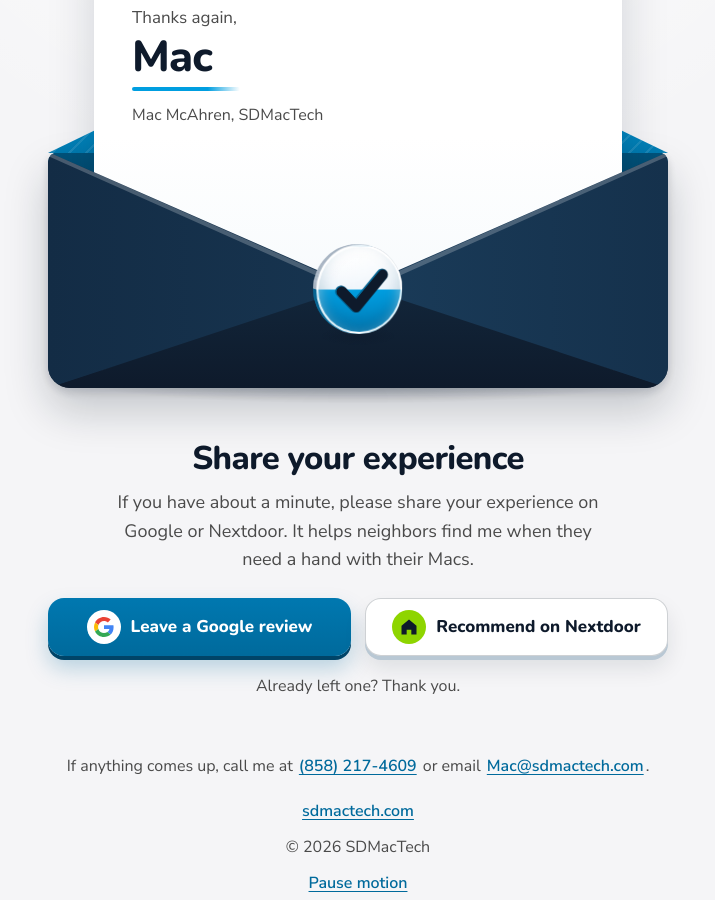
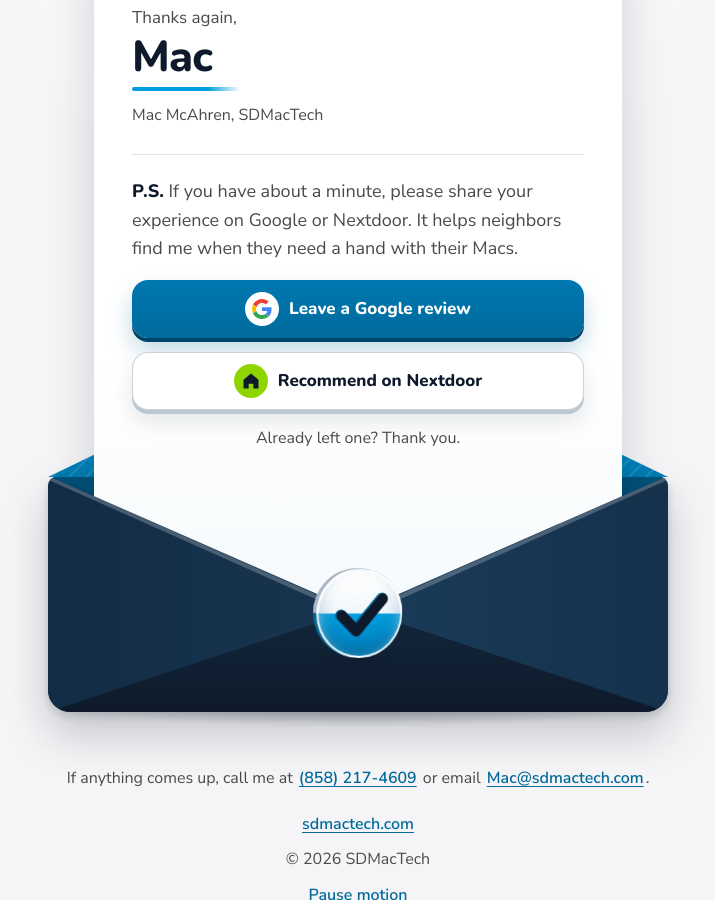
Before and after one commit to sdmactech/thankyou, a plain HTML site: page index.html in a window 1280 px wide. Shown: the part 501-1401 px from the top of the page, without its empty margins (282-997 px from the left). Drawn offline with nearby package versions, Linux system fonts and the light colour scheme.

Commit message:
Move the review ask onto the note as a P.S. with both buttons
People could miss the buttons below the envelope. Links unchanged.

Co-Authored-By: Claude Fable 5.2 <noreply@anthropic.com>

```diff
--- a/index.html
+++ b/index.html
@@ -81,10 +81,11 @@ h1{margin:16px 0 16px;color:var(--navy);font:800 clamp(2rem,3.4vw,2.7rem)/1.06 '
 .seal path{fill:none;stroke:var(--c);stroke-width:12;stroke-linecap:round;stroke-linejoin:round;stroke-dasharray:1 2;stroke-dashoffset:0}
 
 /* review block */
-.review{padding:52px 0 0;text-align:center}
+.review{margin-top:26px;padding-top:22px;border-top:1px solid #d5e3ec}
 h2{margin:0 0 10px;color:var(--navy);font:800 clamp(1.65rem,3vw,2.05rem)/1.15 'Nunito',system-ui,sans-serif;letter-spacing:-.02em;text-wrap:balance}
-.review p{max-width:46ch;margin:0 auto}
-.buttons{display:grid;grid-template-columns:repeat(2,minmax(0,1fr));gap:14px;margin-top:24px}
+.review .ps{font-size:18px;line-height:1.58;text-wrap:pretty}
+.review .ps strong{color:var(--navy);font-weight:800;font-family:'Nunito',system-ui,sans-serif}
+.buttons{display:grid;grid-template-columns:minmax(0,1fr);gap:14px;margin-top:18px}
 .review-button{display:flex;align-items:center;justify-content:center;gap:10px;min-width:0;min-height:58px;padding:10px 12px;border-radius:16px;color:var(--navy);background:#fff;box-shadow:inset 0 0 0 1px rgba(14,26,43,.20),0 4px 0 #b9c8d4,0 12px 22px rgba(14,26,43,.10);text-decoration:none;text-align:center;font:800 1.0625rem/1.2 'Nunito',system-ui,sans-serif;text-wrap:balance;transition:transform .2s var(--ease),box-shadow .2s var(--ease);touch-action:manipulation;-webkit-tap-highlight-color:transparent}
 .review-button.google{color:#fff;background:linear-gradient(180deg,#0078B0,var(--deep));box-shadow:0 4px 0 #004468,0 12px 22px rgba(0,106,156,.26)}
 .review-button:active{transform:translateY(3px);transition:none;box-shadow:inset 0 0 0 1px rgba(14,26,43,.20),0 1px 0 #b9c8d4}
@@ -92,7 +93,7 @@ h2{margin:0 0 10px;color:var(--navy);font:800 clamp(1.65rem,3vw,2.05rem)/1.15 'N
 .icon{width:34px;height:34px;display:inline-flex;align-items:center;justify-content:center;flex:none;border-radius:50%;background:#fff}
 .icon.nextdoor{background:#8ED500}
 .icon svg{width:20px;height:20px}
-.review .thanks{margin-top:18px;font-size:1rem}
+.review .thanks{margin-top:16px;font-size:1rem;text-align:center}
 footer{max-width:640px;margin:44px auto 0;padding:0 20px calc(40px + env(safe-area-inset-bottom,0px));text-align:center;font-size:1rem}
 footer p + p{margin-top:0}
 footer a{display:inline-block;padding:10px 2px;font-weight:600}
@@ -109,8 +110,7 @@ main{margin-top:12px}
 .badge{font-size:clamp(1rem,5.4vw,1.3rem)}
 .letter p{font-size:17.5px}
 .signature{font-size:2.4rem}
-.buttons{grid-template-columns:minmax(0,1fr)}
-.review{padding-top:44px}
+.review .ps{font-size:17.5px}
 }
 
 /* one opening sequence, then quiet idle motion; only when motion is welcome */
@@ -159,6 +159,15 @@ main{margin-top:12px}
         <p class="closing">Thanks again,</p>
         <p class="signature">Mac</p>
         <span class="signature-detail">Mac McAhren, SDMacTech</span>
+        <section class="review" aria-labelledby="review-title">
+          <h2 id="review-title" class="vh">Share your experience</h2>
+          <p class="ps"><strong>P.S.</strong> If you have about a minute, please share your experience on Google or Nextdoor. It helps neighbors find me when they need a hand with their Macs.</p>
+          <div class="buttons">
+            <a class="review-button google" href="https://g.page/r/Cdm8YbNxgzFSEBM/review" target="_blank" rel="noopener"><span class="icon" aria-hidden="true"><svg focusable="false" viewBox="0 0 48 48"><path fill="#EA4335" d="M24 9.5c3.54 0 6.71 1.22 9.21 3.6l6.85-6.85C35.9 2.38 30.47 0 24 0 14.62 0 6.51 5.38 2.56 13.22l7.98 6.19C12.43 13.72 17.74 9.5 24 9.5z"/><path fill="#4285F4" d="M46.98 24.55c0-1.57-.15-3.09-.38-4.55H24v9.02h12.94c-.58 2.96-2.26 5.48-4.78 7.18l7.73 6c4.51-4.18 7.09-10.36 7.09-17.65z"/><path fill="#FBBC05" d="M10.53 28.59c-.48-1.45-.76-2.99-.76-4.59s.27-3.14.76-4.59l-7.98-6.19C.92 16.46 0 20.12 0 24s.92 7.54 2.56 10.78z"/><path fill="#34A853" d="M24 48c6.48 0 11.93-2.13 15.89-5.81l-7.73-6c-2.15 1.45-4.92 2.3-8.16 2.3-6.26 0-11.57-4.22-13.47-9.91l-7.98 6.19C6.51 42.62 14.62 48 24 48z"/></svg></span><span>Leave a Google review<span class="vh"> (opens in a new tab)</span></span></a>
+            <a class="review-button" href="https://nextdoor.com/pages/applemac-consulting-san-diego-ca/" target="_blank" rel="noopener"><span class="icon nextdoor" aria-hidden="true"><svg viewBox="0 0 24 24" focusable="false"><path fill="#0E1A2B" d="M12 3L3 10.4V21h6.2v-5.8h5.6V21H21V10.4z"/></svg></span><span>Recommend on Nextdoor<span class="vh"> (opens in a new tab)</span></span></a>
+          </div>
+          <p class="thanks">Already left one? Thank you.</p>
+        </section>
       </article>
       <div class="pocket" aria-hidden="true"><i class="pl"></i><i class="pr"></i><i class="pb"></i><i class="pe"></i></div>
       <button class="seal-button" id="sealbtn" type="button" disabled aria-hidden="true" aria-label="Spin the checkmark seal"><span class="seal-shadow" aria-hidden="true"></span><span class="seal-persp"><span class="seal" id="seal" aria-hidden="true"><span class="seal-sway"><span class="seal-coin"><i class="slab" style="--i:0"></i><i class="slab" style="--i:1"></i><i class="slab" style="--i:2"></i><i class="slab" style="--i:3"></i><i class="slab" style="--i:4"></i><i class="slab" style="--i:5"></i><i class="slab" style="--i:6"></i><i class="slab" style="--i:7"></i><i class="slab" style="--i:8"></i><i class="slab" style="--i:9"></i><i class="slab" style="--i:10"></i><span class="seal-face"></span>
@@ -168,15 +177,6 @@ main{margin-top:12px}
         <svg viewBox="0 0 100 100" style="--z:14px;--c:#0E1A2B" focusable="false"><path pathLength="1" d="M27 52L44 69L74 33"/></svg>
       </span></span></span></span></button>
     </div>
-  </section>
-  <section class="review" aria-labelledby="review-title">
-    <h2 id="review-title">Share your experience</h2>
-    <p>If you have about a minute, please share your experience on Google or Nextdoor. It helps neighbors find me when they need a hand with their Macs.</p>
-    <div class="buttons">
-      <a class="review-button google" href="https://g.page/r/Cdm8YbNxgzFSEBM/review" target="_blank" rel="noopener"><span class="icon" aria-hidden="true"><svg focusable="false" viewBox="0 0 48 48"><path fill="#EA4335" d="M24 9.5c3.54 0 6.71 1.22 9.21 3.6l6.85-6.85C35.9 2.38 30.47 0 24 0 14.62 0 6.51 5.38 2.56 13.22l7.98 6.19C12.43 13.72 17.74 9.5 24 9.5z"/><path fill="#4285F4" d="M46.98 24.55c0-1.57-.15-3.09-.38-4.55H24v9.02h12.94c-.58 2.96-2.26 5.48-4.78 7.18l7.73 6c4.51-4.18 7.09-10.36 7.09-17.65z"/><path fill="#FBBC05" d="M10.53 28.59c-.48-1.45-.76-2.99-.76-4.59s.27-3.14.76-4.59l-7.98-6.19C.92 16.46 0 20.12 0 24s.92 7.54 2.56 10.78z"/><path fill="#34A853" d="M24 48c6.48 0 11.93-2.13 15.89-5.81l-7.73-6c-2.15 1.45-4.92 2.3-8.16 2.3-6.26 0-11.57-4.22-13.47-9.91l-7.98 6.19C6.51 42.62 14.62 48 24 48z"/></svg></span><span>Leave a Google review<span class="vh"> (opens in a new tab)</span></span></a>
-      <a class="review-button" href="https://nextdoor.com/pages/applemac-consulting-san-diego-ca/" target="_blank" rel="noopener"><span class="icon nextdoor" aria-hidden="true"><svg viewBox="0 0 24 24" focusable="false"><path fill="#0E1A2B" d="M12 3L3 10.4V21h6.2v-5.8h5.6V21H21V10.4z"/></svg></span><span>Recommend on Nextdoor<span class="vh"> (opens in a new tab)</span></span></a>
-    </div>
-    <p class="thanks">Already left one? Thank you.</p>
   </section>
 </main>
 <footer>
```
